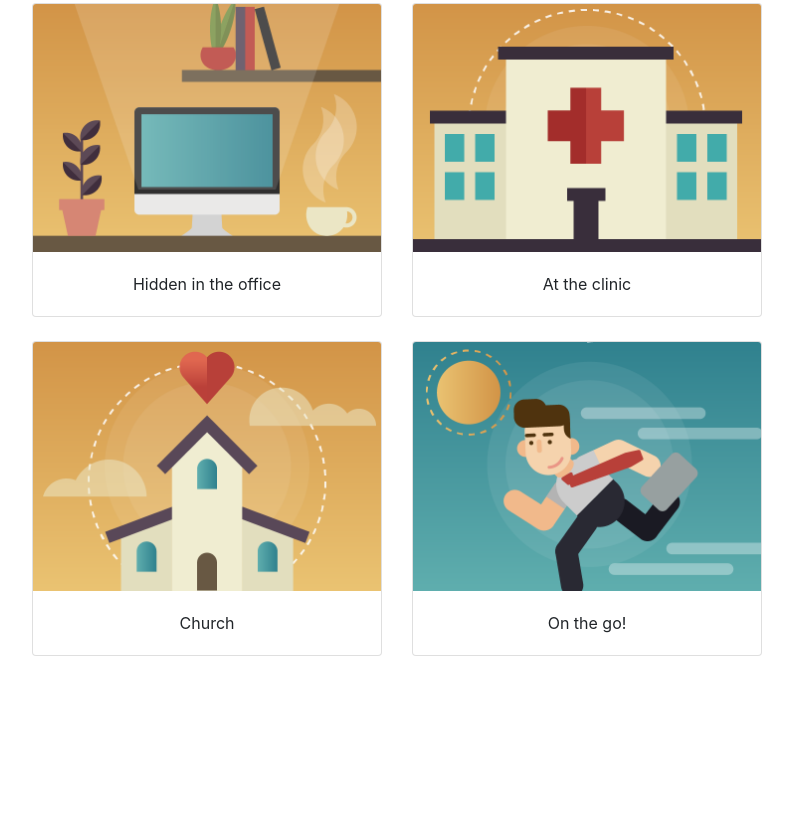
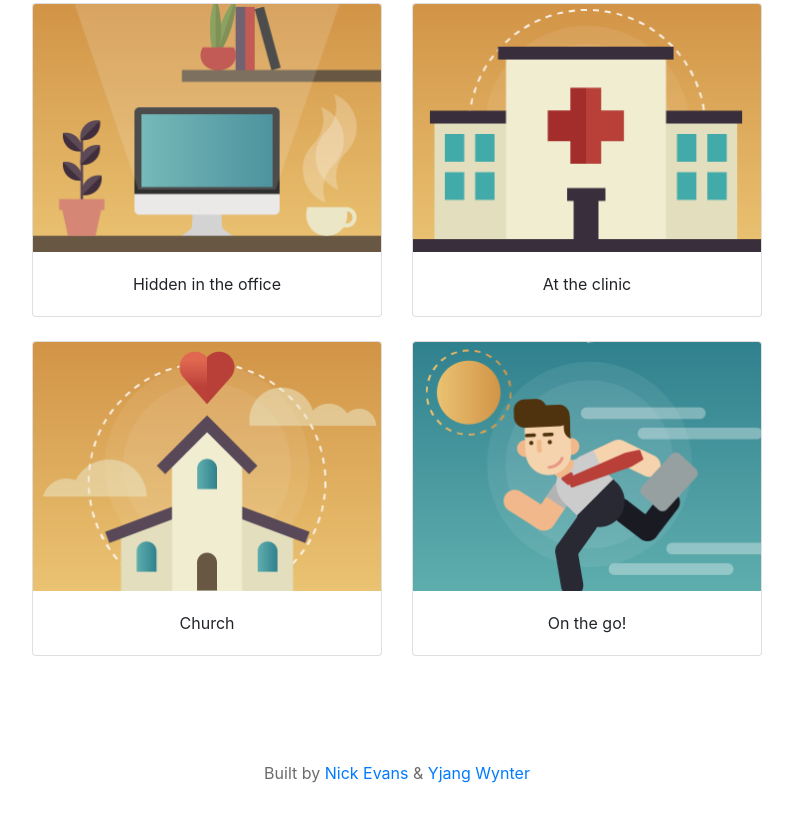
Before and after one commit to NickEvans/volunteer-quiz, a plain HTML site: page index.html in a window 1280 px wide. Shown: the part 4746-5563 px from the top of the page, without its empty margins (243-1036 px from the left). Before the commit the page ends 5475 px from the top, so only its background shows below. Drawn offline with nearby package versions, Linux system fonts and the light colour scheme.

Commit message:
Place credits in footer

```diff
--- a/index.html
+++ b/index.html
@@ -426,6 +426,11 @@
 
     </div>
 
+    <!-- Credits -->
+    <div class="credits">
+        Built by <a href="https://github.com/NickEvans">Nick Evans</a> & <a href="https://yjangwynter.com/">Yjang Wynter</a>
+    </div>
+
     <!---Online Dependencies-->
     <script src="https://code.jquery.com/jquery-3.3.1.slim.min.js"
         integrity="sha384-q8i/X+965DzO0rT7abK41JStQIAqVgRVzpbzo5smXKp4YfRvH+8abtTE1Pi6jizo" crossorigin="anonymous">
--- a/styles/buzzstyle.css
+++ b/styles/buzzstyle.css
@@ -65,6 +65,14 @@ h1 {
     float: left;
     background-color: #000;
 }
+.credits {
+    color: #6b6b6b;
+    text-align: center;
+    width: 100%;
+    padding: 2em 0 2em 0;
+    margin: 0;
+    overflow: hidden;
+}
 button{
     margin:auto;
     width: auto;
@@ -87,7 +95,6 @@ body{
     margin: 0;
     padding: 0;
 }
-
 /* Responsive font size */
 @media only screen and (max-width: 768px) {
     .display-4 {
```
